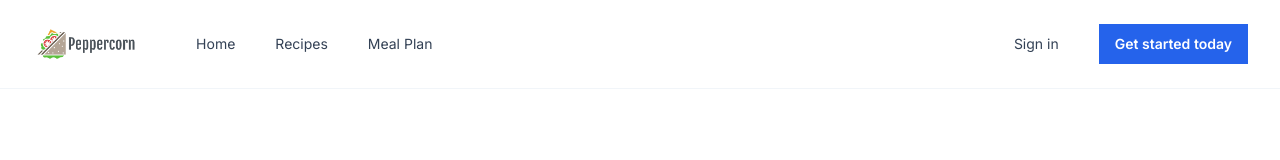
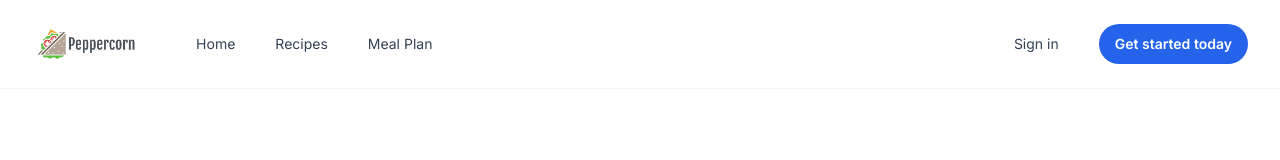
Before and after one commit to khaosophy/peppercorn, a Next.js app: page / in a window 1280 px wide. Shown: the top 160 px of the page. Built offline with nearby package versions, Linux system fonts and the light colour scheme.

Commit message:
rounded button in header

```diff
--- a/src/components/Header.jsx
+++ b/src/components/Header.jsx
@@ -1,8 +1,4 @@
 "use client"
-/**
- * TODO:
- * * get "CTA Button" rounded prop working
- */
 import { Fragment } from 'react'
 import { Popover, Transition } from '@headlessui/react'
 import clsx from 'clsx'
@@ -114,7 +110,7 @@ export default function Header() {
             <div className="hidden md:block">
               <NavLink href={routes.login}>Sign in</NavLink>
             </div>
-            <Button href={routes.register} color="blue" shape="round">
+            <Button href={routes.register} color="blue" shape="rounded">
               <span>
                 Get started <span className="hidden lg:inline">today</span>
               </span>
```
